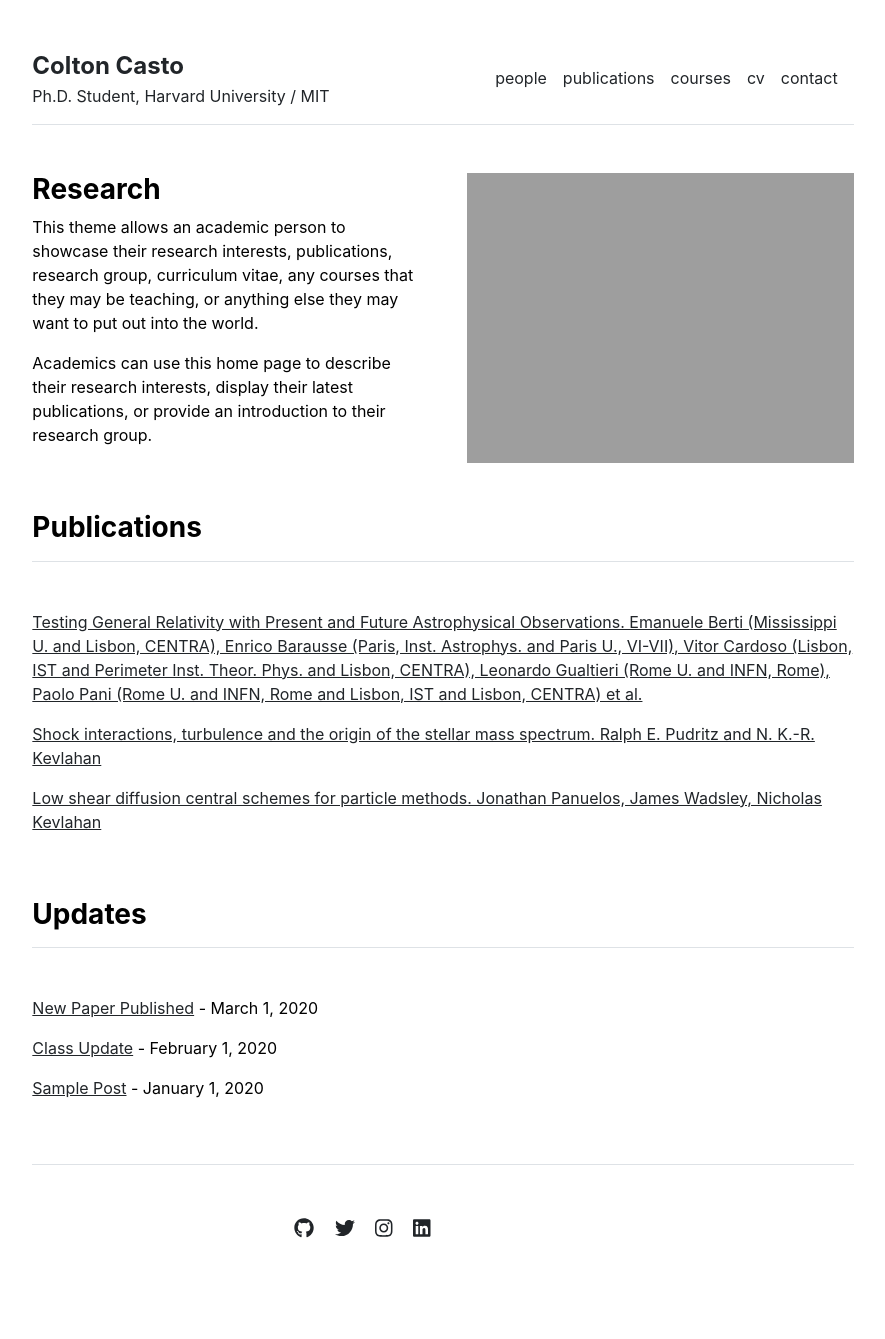
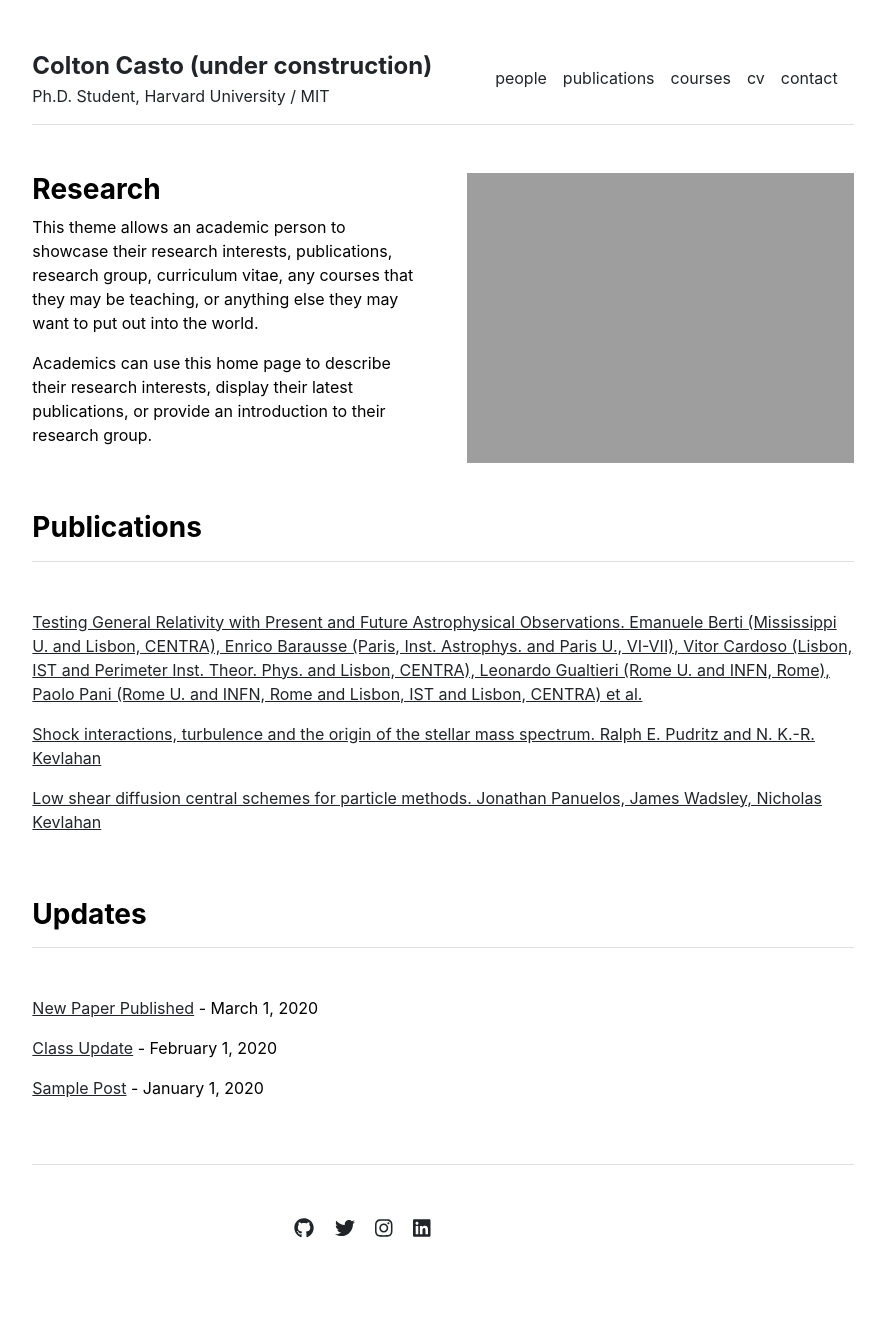
Before and after one commit to coltoncasto/coltoncasto.github.io, a Jekyll site: the page built from index.md, in a window 1280 px wide. Shown: the whole page, without its empty margins (197-1082 px from the left). Built offline with Jekyll 4.4.1, drawn with Linux system fonts in a browser that asks for light colours.

Commit message:
modified config

```diff
--- a/_config.yml
+++ b/_config.yml
@@ -1,4 +1,4 @@
 url: "" # the base hostname & protocol for your site, e.g. http://example.com
 baseurl: "" # the subpath of your site, e.g. /blog
-title: "Colton Casto" # the name of your site, e.g. ACME Corp.
+title: "Colton Casto (under construction)" # the name of your site, e.g. ACME Corp.
 description: "Ph.D. Student, Harvard University / MIT"
```
